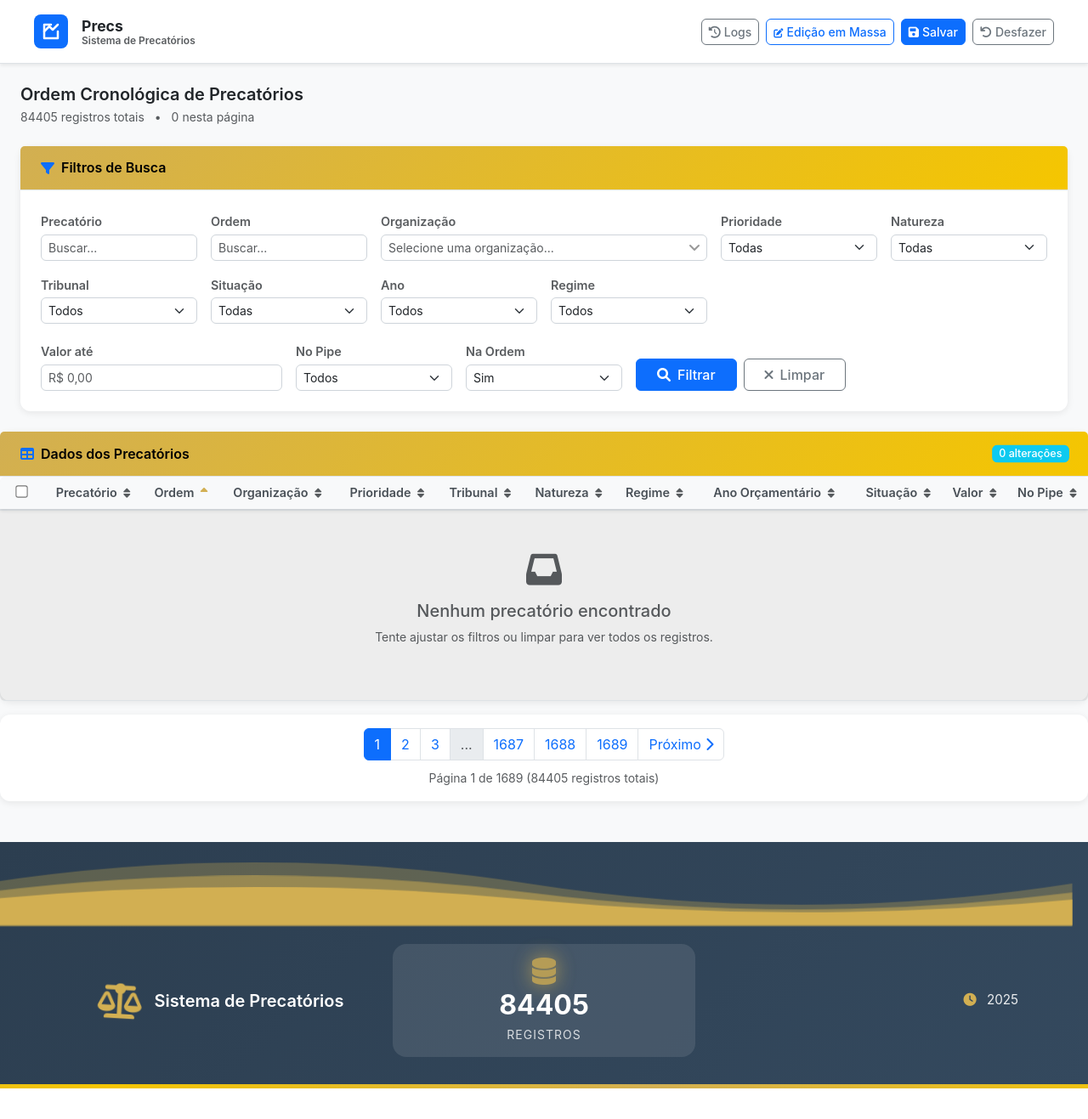
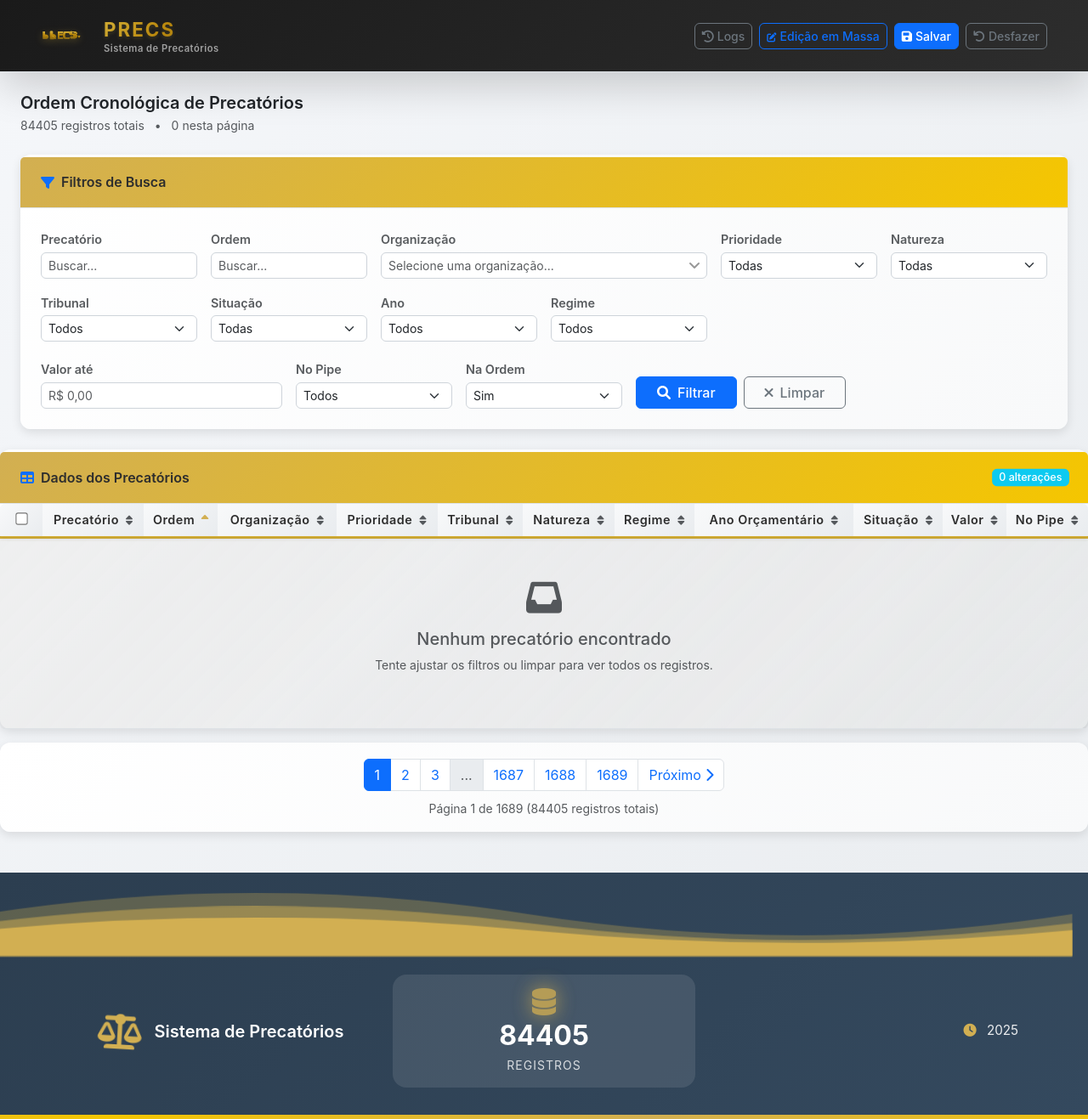
Before and after one commit to williamjohndias/sistema-precatorios, a Flask app: page / in a window 1280 px wide. Shown: the whole page at 85% size. Before the commit the page ends 1281 px from the top, so only its background shows below. Run offline with Flask 3, Linux system fonts and the light colour scheme; data that the repository does not hold is empty; some libraries are stand-ins or nearby versions.

Commit message:
Adicionar logo real da Precs e melhorar layout com mais cores - Logo Precs com gradiente dourado e estrela - Navbar escura com gradiente estilo Precs - Cards com gradientes sutis e bordas douradas no hover - Tabela com cabeÃ§alho com gradiente e borda dourada - Badges de informacao estilizados - Cores douradas (#D4AF37) em elementos principais

```diff
--- a/static/style.css
+++ b/static/style.css
@@ -1,7 +1,7 @@
 /* Estilos para o Sistema de Precatórios */
 
 body {
-    background-color: #f8f9fa;
+    background: linear-gradient(135deg, #f5f7fa 0%, #e9ecef 100%);
     font-family: -apple-system, BlinkMacSystemFont, 'Segoe UI', Roboto, 'Helvetica Neue', Arial, sans-serif;
     min-height: 100vh;
 }
@@ -14,50 +14,108 @@ body {
     padding-right: 1.5rem;
 }
 
-.navbar {
-    box-shadow: 0 2px 4px rgba(0,0,0,.08);
-    padding: 0.75rem 1rem;
-    min-height: 64px;
+/* Badges de informação */
+.info-badge {
+    background: linear-gradient(135deg, #ffffff 0%, #f8f9fa 100%);
+    padding: 0.75rem 1.25rem;
+    border-radius: 8px;
+    box-shadow: 0 2px 6px rgba(0, 0, 0, 0.08);
+    border-left: 3px solid #D4AF37;
+    transition: all 0.2s ease;
+}
+
+.info-badge:hover {
+    box-shadow: 0 4px 10px rgba(0, 0, 0, 0.12);
+    transform: translateY(-1px);
+}
+
+/* Navbar com gradiente escuro estilo Precs */
+.precs-navbar {
+    background: linear-gradient(135deg, #1a1a1a 0%, #2d2d2d 100%);
+    box-shadow: 0 4px 12px rgba(0,0,0,.15);
+    padding: 0.75rem 1.5rem;
+    min-height: 70px;
 }
 
 .navbar-brand {
     font-weight: 600;
     text-decoration: none;
-    transition: opacity 0.2s;
+    transition: transform 0.2s;
 }
 
 .navbar-brand:hover {
-    opacity: 0.8;
+    transform: scale(1.02);
 }
 
 .logo-container {
     display: flex;
     align-items: center;
     justify-content: center;
-    width: 40px;
-    height: 40px;
+    width: 50px;
+    height: 50px;
     flex-shrink: 0;
+    filter: drop-shadow(0 2px 4px rgba(212, 175, 55, 0.3));
+}
+
+.precs-logo-text {
+    font-size: 1.4rem;
+    background: linear-gradient(135deg, #D4AF37 0%, #B8860B 50%, #8B6914 100%);
+    -webkit-background-clip: text;
+    -webkit-text-fill-color: transparent;
+    background-clip: text;
+    letter-spacing: 2px;
+    text-shadow: 0 2px 4px rgba(212, 175, 55, 0.2);
+    font-weight: 700;
+}
+
+.precs-subtitle {
+    color: #a0a0a0;
+    font-size: 0.7rem;
+    letter-spacing: 0.5px;
+    margin-top: -2px;
+}
+
+/* Badge personalizado Precs */
+.precs-badge {
+    background: linear-gradient(135deg, #D4AF37 0%, #B8860B 100%);
+    color: #1a1a1a;
+    font-weight: 600;
+    box-shadow: 0 2px 6px rgba(212, 175, 55, 0.3);
+    border: none;
+}
+
+.precs-badge:hover {
+    box-shadow: 0 4px 10px rgba(212, 175, 55, 0.4);
+    transform: translateY(-1px);
+    transition: all 0.2s ease;
 }
 
 .card {
-    box-shadow: 0 2px 8px rgba(0, 0, 0, 0.08);
+    box-shadow: 0 4px 12px rgba(0, 0, 0, 0.1);
     border: none;
     border-radius: 12px;
     position: relative;
     z-index: 1;
-    background-color: #fff;
-    transition: box-shadow 0.2s;
+    background: linear-gradient(135deg, #ffffff 0%, #f8f9fa 100%);
+    transition: all 0.3s ease;
+    border-top: 3px solid transparent;
 }
 
 .card:hover {
-    box-shadow: 0 4px 12px rgba(0, 0, 0, 0.12);
+    box-shadow: 0 8px 20px rgba(0, 0, 0, 0.15);
+    transform: translateY(-2px);
+    border-top-color: #D4AF37;
 }
 
 .card-header {
-    background-color: #fff;
-    border-bottom: 1px solid #e9ecef;
-    padding: 1rem 1.5rem;
+    background: linear-gradient(135deg, #ffffff 0%, #f8f9fa 100%);
+    border-bottom: 2px solid #e9ecef;
+    padding: 1.25rem 1.5rem;
     border-radius: 12px 12px 0 0;
+}
+
+.card-header h6 {
+    color: #2d2d2d;
 }
 
 .table-responsive {
@@ -69,14 +127,15 @@ body {
 }
 
 .table th {
-    background-color: #f8f9fa;
-    color: #495057;
-    font-weight: 600;
+    background: linear-gradient(135deg, #f8f9fa 0%, #e9ecef 100%);
+    color: #2d2d2d;
+    font-weight: 700;
     font-size: 0.8125rem;
-    border-bottom: 2px solid #dee2e6;
-    padding: 0.875rem 0.75rem;
+    border-bottom: 3px solid #D4AF37;
+    padding: 1rem 0.75rem;
     text-transform: none;
     white-space: nowrap;
+    letter-spacing: 0.5px;
 }
 
 /* Cabeçalho sticky da tabela - dentro do container apenas */
@@ -96,11 +155,13 @@ body {
 }
 
 .table-striped > tbody > tr:nth-of-type(odd) > td {
-    background-color: rgba(0, 0, 0, 0.02);
+    background: linear-gradient(135deg, rgba(248, 249, 250, 0.5) 0%, rgba(233, 236, 239, 0.3) 100%);
 }
 
 .table-hover tbody tr:hover {
-    background-color: #f8f9fa;
+    background: linear-gradient(90deg, rgba(212, 175, 55, 0.08) 0%, rgba(212, 175, 55, 0.03) 100%);
+    transform: scale(1.001);
+    transition: all 0.2s ease;
 }
 
 /* Estilos para campos editáveis */
@@ -113,14 +174,14 @@ body {
 }
 
 .editable-field:focus {
-    border-color: #D2AF52;
-    box-shadow: 0 0 0 0.2rem rgba(210, 175, 82, 0.35);
+    border-color: #D4AF37;
+    box-shadow: 0 0 0 0.2rem rgba(212, 175, 55, 0.35);
     outline: 0;
 }
 
 .editable-field.modified {
-    border-color: #F5C600;
-    background-color: rgba(245, 198, 0, 0.15);
+    border-color: #D4AF37;
+    background: linear-gradient(135deg, rgba(212, 175, 55, 0.15) 0%, rgba(184, 134, 11, 0.1) 100%);
 }
 
 .editable-field.error {
--- a/templates/index.html
+++ b/templates/index.html
@@ -9,19 +9,45 @@
     <link href="{{ url_for('static', filename='style.css') }}" rel="stylesheet">
 </head>
 <body>
-    <nav class="navbar navbar-expand-lg navbar-light bg-white border-bottom shadow-sm">
+    <nav class="navbar navbar-expand-lg navbar-dark precs-navbar border-bottom shadow-lg">
         <div class="container-fluid">
             <a class="navbar-brand d-flex align-items-center" href="{{ url_for('index') }}">
                 <div class="logo-container me-3">
-                    <svg width="40" height="40" viewBox="0 0 40 40" fill="none" xmlns="http://www.w3.org/2000/svg">
-                        <rect width="40" height="40" rx="8" fill="#0d6efd"/>
-                        <path d="M12 20L18 14L22 18L28 12" stroke="white" stroke-width="2.5" stroke-linecap="round" stroke-linejoin="round"/>
-                        <path d="M28 20V28H12V12H20" stroke="white" stroke-width="2.5" stroke-linecap="round" stroke-linejoin="round"/>
+                    <svg width="50" height="50" viewBox="0 0 200 60" fill="none" xmlns="http://www.w3.org/2000/svg">
+                        <defs>
+                            <linearGradient id="goldGradient" x1="0%" y1="0%" x2="0%" y2="100%">
+                                <stop offset="0%" style="stop-color:#D4AF37;stop-opacity:1" />
+                                <stop offset="50%" style="stop-color:#B8860B;stop-opacity:1" />
+                                <stop offset="100%" style="stop-color:#8B6914;stop-opacity:1" />
+                            </linearGradient>
+                            <filter id="glow">
+                                <feGaussianBlur stdDeviation="1" result="coloredBlur"/>
+                                <feMerge>
+                                    <feMergeNode in="coloredBlur"/>
+                                    <feMergeNode in="SourceGraphic"/>
+                                </feMerge>
+                            </filter>
+                        </defs>
+                        <!-- P -->
+                        <path d="M10 10 L10 45 L25 45 Q35 45 35 35 Q35 25 25 25 L20 25 L20 10 Z" fill="url(#goldGradient)" filter="url(#glow)"/>
+                        <!-- R -->
+                        <path d="M45 10 L45 45 L60 45 Q70 45 70 35 Q70 25 60 25 L55 25 L55 10 Z M55 30 L70 45" stroke="url(#goldGradient)" stroke-width="3" fill="none" filter="url(#glow)"/>
+                        <path d="M45 10 L45 45 L60 45 Q70 45 70 35 Q70 25 60 25 L55 25 L55 10 Z" fill="url(#goldGradient)" filter="url(#glow)"/>
+                        <line x1="55" y1="30" x2="70" y2="45" stroke="url(#goldGradient)" stroke-width="3" filter="url(#glow)"/>
+                        <!-- E -->
+                        <path d="M80 10 L80 45 L105 45 L105 38 L87 38 L87 28 L103 28 L103 21 L87 21 L87 17 L105 17 L105 10 Z" fill="url(#goldGradient)" filter="url(#glow)"/>
+                        <!-- C -->
+                        <path d="M115 10 Q105 10 105 27.5 Q105 45 115 45 L135 45 L135 38 L118 38 Q113 38 113 27.5 Q113 17 118 17 L135 17 L135 10 Z" fill="url(#goldGradient)" filter="url(#glow)"/>
+                        <!-- S -->
+                        <path d="M145 10 Q135 10 135 20 Q135 25 140 25 Q145 25 150 25 Q155 25 155 30 Q155 35 150 35 Q145 35 140 35 L140 42 Q150 42 160 42 Q170 42 170 32 Q170 22 160 22 Q155 22 150 22 Q145 22 145 17 Q145 12 150 12 Q155 12 160 12 Q170 12 170 22" stroke="url(#goldGradient)" stroke-width="3" fill="none" filter="url(#glow)"/>
+                        <path d="M145 10 Q135 10 135 20 Q135 25 140 25 Q145 25 150 25 Q155 25 155 30 Q155 35 150 35 Q145 35 140 35 L140 42 Q150 42 160 42 Q170 42 170 32 Q170 22 160 22 Q155 22 150 22 Q145 22 145 17 Q145 12 150 12 Q155 12 160 12 Q170 12 170 22" fill="url(#goldGradient)" filter="url(#glow)"/>
+                        <!-- Estrela -->
+                        <path d="M180 27.5 L182 32 L186.5 32 L183 35 L184.5 40 L180 36.5 L175.5 40 L177 35 L173.5 32 L178 32 Z" fill="url(#goldGradient)" filter="url(#glow)"/>
                     </svg>
                 </div>
-                <div class="d-flex flex-column">
-                    <span class="fw-bold text-dark mb-0" style="font-size: 1.1rem; line-height: 1.2;">Precs</span>
-                    <span class="text-muted small" style="font-size: 0.75rem; line-height: 1;">Sistema de Precatórios</span>
+                <div class="d-flex flex-column ms-2">
+                    <span class="fw-bold precs-logo-text mb-0">PRECS</span>
+                    <span class="precs-subtitle small">Sistema de Precatórios</span>
                 </div>
             </a>
             <div class="d-flex gap-2 align-items-center">
```
